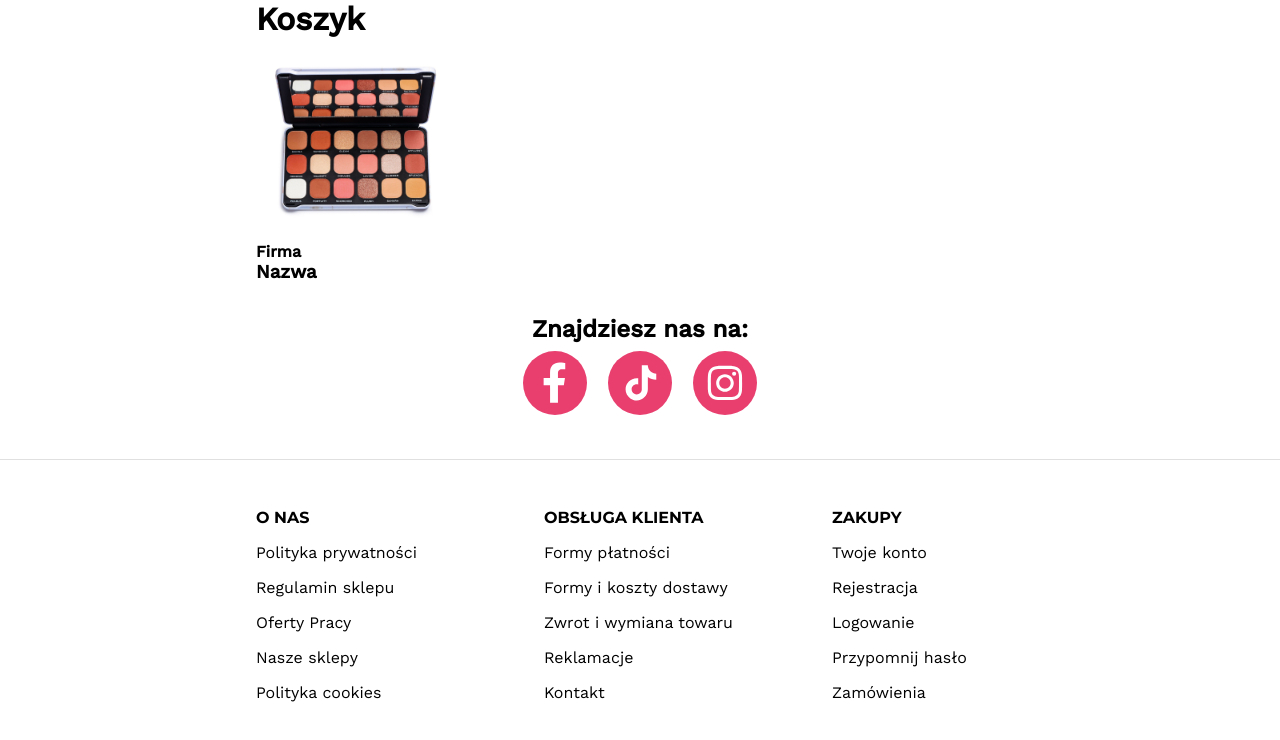
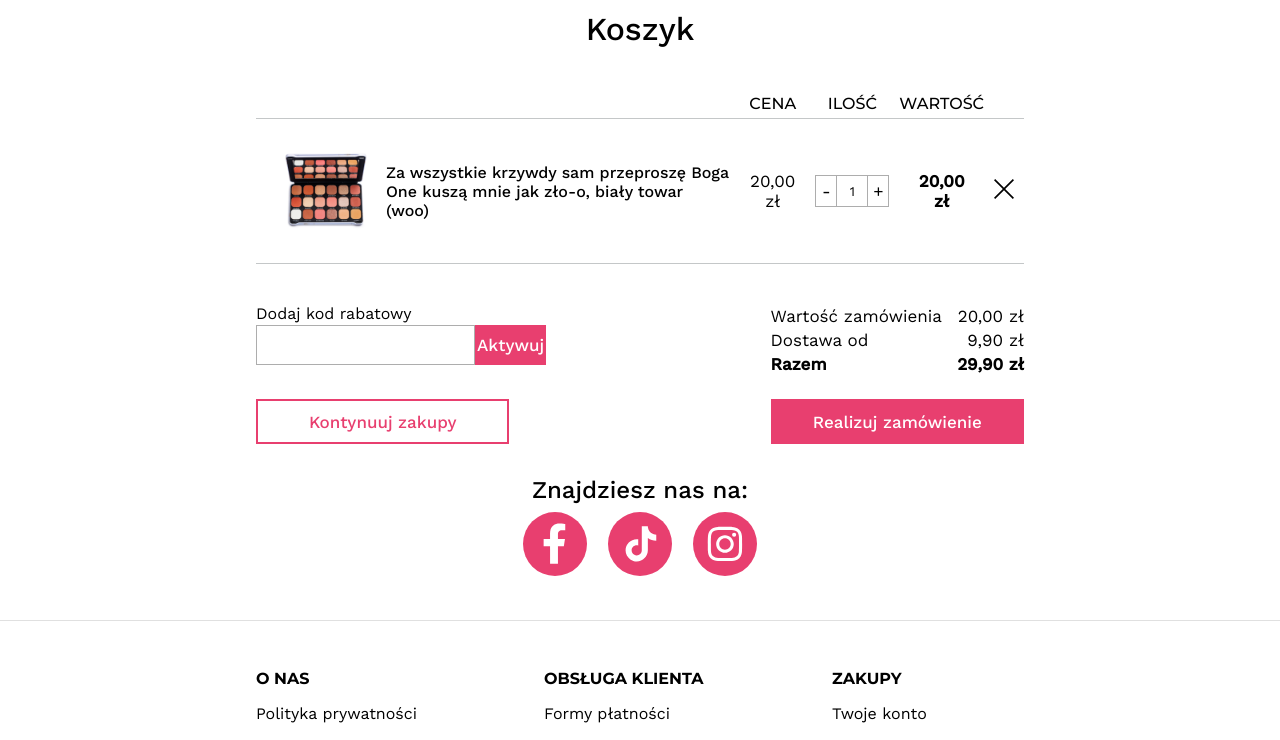
Before and after one commit to lounakamura/sklep, a PHP site: page /shopping-basket.php in a window 1280 px wide. Shown: the part 233-973 px from the top of the page. Before the commit the page ends 935 px from the top, so only its background shows below. Run offline with PHP 8.4, Linux system fonts and the light colour scheme; data that the repository does not hold is empty.

Commit message:
Base of shopping cart added

```diff
--- a/brand.php
+++ b/brand.php
@@ -154,7 +154,7 @@
                                 <h3>" . $product['nazwa'] . "</h3>";
                             echo "</a>";
                             echo "<span>" . number_format($product['cena'], 2, ',') . " zł</span><br>";
-                            echo "<button>Do koszyka</button>";
+                            echo "<button class='pink-button'>Do koszyka</button>";
                         echo "</div>";
                     }
                 echo "</div>";
--- a/category.php
+++ b/category.php
@@ -153,7 +153,7 @@
                                 <h3>" . $product['nazwa'] . "</h3>";
                             echo "</a>";
                             echo "<span>" . number_format($product['cena'], 2, ',') . " zł</span><br>";
-                            echo "<button>Do koszyka</button>";
+                            echo "<button class='pink-button'>Do koszyka</button>";
                         echo "</div>";
                     }
                 echo "</div>";
--- a/css/category-brand.css
+++ b/css/category-brand.css
@@ -44,10 +44,9 @@
 
 .product-container button {
     width: 100%;
-    height: 45px;
-    font-size: 15px;
     background-image: url('../ui/shopping-basket-pink.svg');
     background-repeat: no-repeat;
     background-position: 75%;
     margin-top: 5px;
+
 }
--- a/css/main.css
+++ b/css/main.css
@@ -1,5 +1,7 @@
 @import url('https://fonts.googleapis.com/css2?family=Work+Sans:ital,wght@0,100;0,200;0,300;0,400;0,500;1,100;1,200;1,300;1,400;1,500&display=swap');
 @import url('https://fonts.googleapis.com/css2?family=Montserrat:wght@400;500;600;700;800&display=swap');
+
+/* Popping color: #E83F6F */
 
 /* General  */
 
@@ -41,6 +43,8 @@ button {
     border: 2px solid #E83F6F;
     color: #E83F6F;
     font-weight: 500;
+    height: 45px;
+    font-size: 17px;
 }
 
 header,
@@ -56,6 +60,19 @@ main,
     transition: 0.2s ease-out;
 }
 
+button.white-button:hover,
+button.pink-button {
+    color: white;
+    background-color: #E83F6F;
+    transition: 0.3s ease-out;
+}
+
+button.white-button,
+button.pink-button:hover {
+    color: #E83F6F;
+    background-color: white;
+    transition: 0.3s ease-out;
+}
 
 /* Header */
 
@@ -283,6 +300,10 @@ header {
     margin: 1vh;
 }
 
+.social-media h2 {
+    font-weight: 500;
+}
+
 
 
 
--- a/css/product.css
+++ b/css/product.css
@@ -103,6 +103,5 @@ input[type=number]::-webkit-outer-spin-button {
 .add-to-cart button {
     height: 100%;
     width: 250px;
-    font-size: 16px;
     cursor: pointer;
 }
--- /dev/null
+++ b/css/shopping-basket.css
@@ -0,0 +1,169 @@
+input[type="number"] {
+    -webkit-appearance: textfield;
+    -moz-appearance: textfield;
+    appearance: textfield;
+}
+
+input[type=number]::-webkit-inner-spin-button,
+input[type=number]::-webkit-outer-spin-button {
+    -webkit-appearance: none;
+    appearance: none;
+}
+
+h1 {
+    margin-top: 10px;
+    margin-bottom: 40px;
+    font-weight: 500;
+    text-align: center;
+}
+
+table {
+    width: 100%;
+    border-spacing: 0;
+    font-size: 17px;
+    margin-bottom: 40px;
+}
+
+.first {
+    width: 65%;
+}
+
+tr.product-container td {
+    border-top: 1px solid #c4c7c8;
+}
+
+tr.product-container:last-child td {
+    border-bottom: 1px solid #c4c7c8;
+}
+
+.table-header {
+    text-align: center;
+    font-weight: 500;
+    font-size: medium;
+    color: #000000;
+    font-family: 'Montserrat', sans-serif;
+}
+
+th {
+    height: 30px;
+}
+
+td {
+    padding: 10px;
+}
+
+.product-image.product-name {
+    display: inline-flex;
+    align-items: center;
+}
+
+.product-image img {
+    height: 100px;
+    padding: 10px;
+}
+
+.product-name h3 {
+    font-weight: 500;
+    font-size: 16px;
+}
+
+.product-price,
+.product-quantity,
+.product-total-price,
+.product-remove {
+    text-align: center;
+}
+
+.quantity-input {
+    display: inline-flex;
+    box-sizing: border-box;
+    border: 1px solid #adadad;
+}
+
+.quantity-input button {
+    border: none;
+    width: 2.5vh;
+    height: 30px;
+    color: black;
+    cursor: pointer;
+    font-weight: 400;
+}
+
+.quantity-input input[type=number] {
+    box-sizing: border-box;
+    width: 4vh;
+    height: 30px;
+    border: solid #adadad;
+    border-width: 0 1px;
+    text-align: center;
+    font-weight: 400;
+}
+
+.product-total-price {
+    font-weight: 600;
+}
+
+.remove-from-basket {
+    height: 20px;
+    width: 20px;
+    border: none;
+    background-color: white;
+    background-repeat: no-repeat;
+    background-position: center;
+    background-image: url("../images/ui/cross.svg");
+}
+
+
+.shopping-basket-footer {
+    display: flex;
+    justify-content: space-between;
+}
+
+.footer-left,
+.footer-right {
+    width: 33%;
+    height: 140px;
+    display: flex;
+    flex-direction: column;
+    justify-content: space-between;
+}
+
+.order-cost {
+    font-size: 17px;
+}
+
+.order-cost-row {
+    display: flex;
+    justify-content: space-between;
+    padding-top: 2px;
+    padding-bottom: 2px;
+}
+
+.order-cost-row:last-of-type {
+    font-weight: 600;
+}
+
+.button-next,
+.button-back {
+    width: 100%;
+}
+
+.add-discount-code {
+    display: flex;
+    flex-direction: column;
+}
+
+.discount-code {
+    box-sizing: border-box;
+    border: 1px solid #adadad;
+}
+
+.discount-code,
+.button-activate {
+    height: 40px;
+    font-size: 17px;
+}
+
+.button-activate {
+    width: 100px;
+}
--- a/js/productQuantity.js
+++ b/js/productQuantity.js
@@ -1,7 +1,9 @@
-function subtract() {
-    document.querySelector(".quantity").stepDown();
-}
-
-function add() {
-    document.querySelector(".quantity").stepUp();
-}
+let quantityInputs = document.querySelectorAll(".product-quantity");
+quantityInputs.forEach(quantityInput => {
+    quantityInput.querySelector(".subtract").onclick = function () {
+        quantityInput.querySelector("input").stepDown();
+    };
+    quantityInput.querySelector(".add").onclick = function () {
+        quantityInput.querySelector("input").stepUp();
+    };
+});
--- a/shopping-basket.php
+++ b/shopping-basket.php
@@ -30,6 +30,7 @@
     <title>Drogeria internetowa Kosmetykowo.pl</title>
     <link rel="icon" type="image/ico" href="images/ui/logo-small.svg">
     <link rel="stylesheet" href="css/main.css">
+    <link rel="stylesheet" href="css/shopping-basket.css">
     <script src="js/jquery-3.6.1.min.js"></script>
 </head>
 
@@ -120,13 +121,88 @@
         </ul>
     </nav>
 
+
     <main>
         <h1>Koszyk</h1>
         <table>
-            <img src='images/product-images/1_1_min.jpg' style='height:200px'>
-            <h4>Firma</h4>
-            <h3>Nazwa</h3>
+            <thead>
+                <tr>
+                    <th class='first'></th>
+                    <th class='table-header uppercase'>Cena</th>
+                    <th class='table-header uppercase'>Ilość</th>
+                    <th class='table-header uppercase' >Wartość</th>
+                </tr>
+            </thead>
+            <tbody>
+                <tr class='product-container'>
+                    <td class='product-image product-name'>
+                        <a href='product.php?id=1'><img src='images/product-images/1_1_min.jpg'></a>
+                        <a href='product.php?id=1'><h3>Za wszystkie krzywdy sam przeproszę Boga One kuszą mnie jak zło-o, biały towar (woo)</h3></a>
+                    </td>
+                    <td class='product-price'>
+                        <span>20,00 zł</span>
+                    </td>
+                    <td class='product-quantity'>
+                        <div class='quantity-input'>
+                            <button onclick='subtract()' class='quantity-square subtract'>-</button>
+                            <input class='quantity quantity-square' type='number' name='quantity' min='0' max='99' value='1' step='1'/>
+                            <button onclick='add()' class='quantity-square add'>+</button>
+                        </div>
+                    </td>
+                    <td class='product-total-price'>
+                        <span>20,00 zł</span>
+                    </td>
+                    <td class='product-remove'>
+                        <button class='remove-from-basket'></button>
+                    </td>
+                </tr>
+            </tbody>
         </table>
+
+        <div class='shopping-basket-footer'>
+            <div class='footer-left'>
+                <div class='add-discount-code'>
+                    <span style='padding-bottom:2px'>Dodaj kod rabatowy</span>
+                    <div style='display:inline-flex'>
+                        <input class='discount-code' type='text' name='discount-code'>
+                        <button class='button-activate pink-button'>Aktywuj</button>
+                    </div>
+                </div>
+                <button onclick="location.href='index.php'" class='button-back white-button'>Kontynuuj zakupy</button>
+            </div>
+            <div class='footer-right'>
+                <div class='order-cost'>
+                    <div class='order-cost-row'>
+                        <span>Wartość zamówienia</span>
+                        <span>
+                            <?php
+                                echo number_format('20', 2, ',')
+                            ?>
+                            zł
+                        </span>
+                    </div>
+                    <div class='order-cost-row'>
+                        <span>Dostawa od</span>
+                        <span>
+                            <?php
+                                echo number_format('9.90', 2, ',')
+                            ?>
+                            zł
+                        </span>
+                    </div>
+                    <div class='order-cost-row'>
+                        <span>Razem</span>
+                        <span>
+                            <?php
+                                echo number_format('29.90', 2, ',')
+                            ?>
+                            zł
+                        </span>
+                    </div>
+                </div>
+                <button class='button-next pink-button'>Realizuj zamówienie</button>
+            </div>
+        </div>
     </main>
 
 
@@ -193,6 +269,7 @@
 
     <script src="js/script.js"></script>
     <script src="js/menuHandler.js"></script>
+    <script src="js/productQuantity.js"></script>
 </body>
 
 </html>
```
Also changed, not shown: product.php (+4 -4 lines), images/ui/cross.svg (added), images/ui/delete.svg (added).
